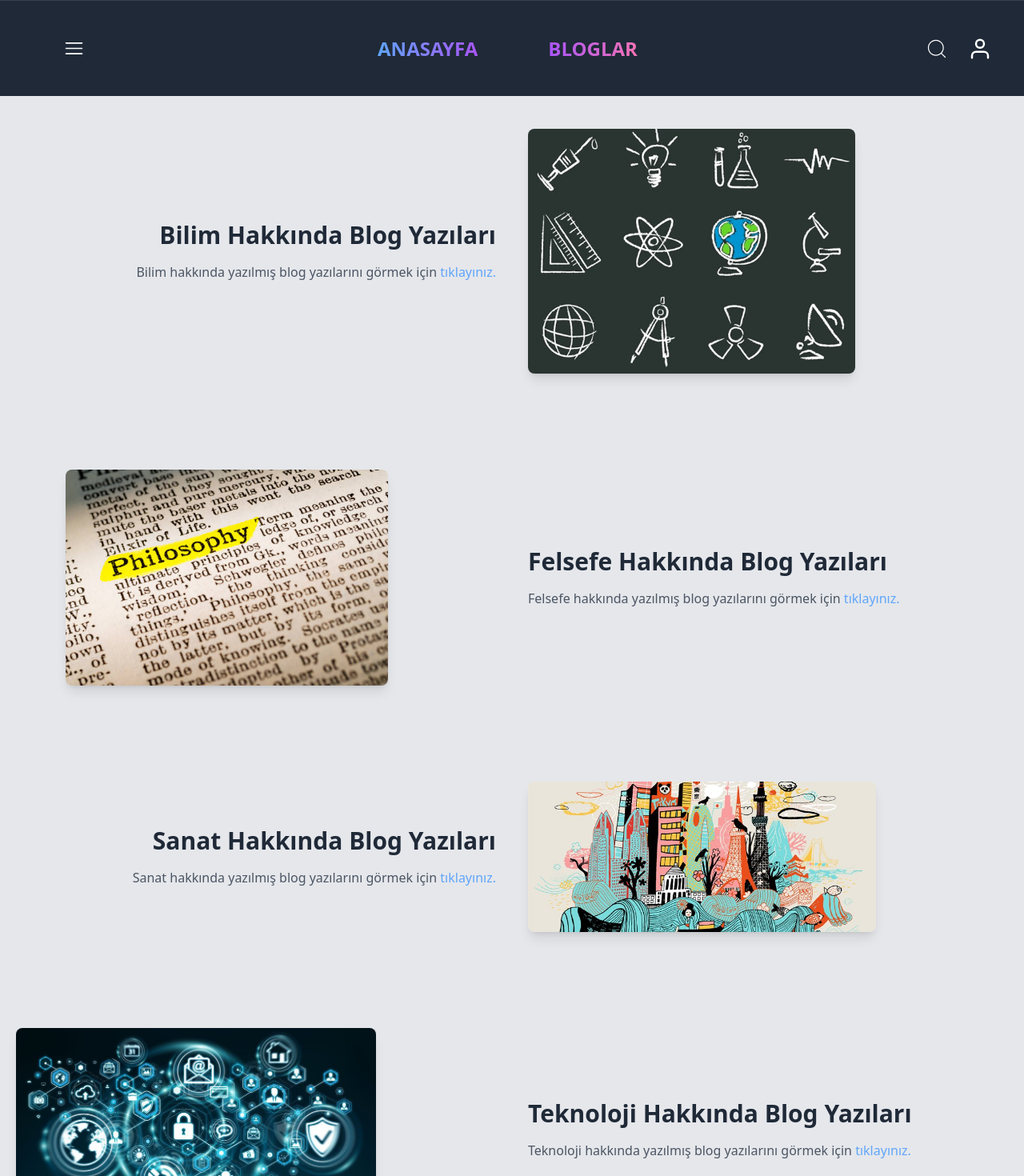
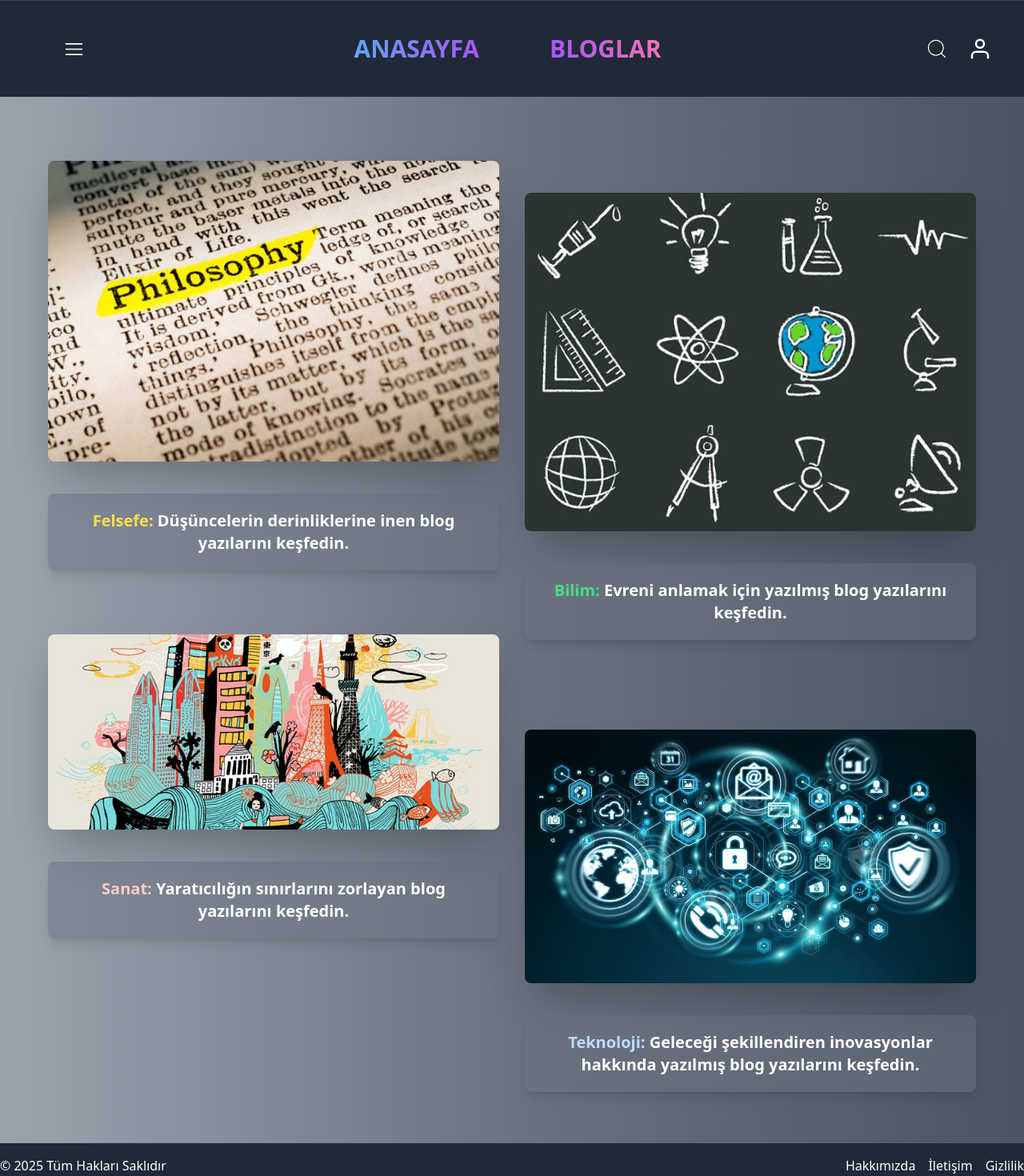
Before and after one commit to baratess/istcode, a Next.js app: page / in a window 1280 px wide. Shown: the part 120-1590 px from the top of the page at 80% size. Built offline with nearby package versions, Linux system fonts and the light colour scheme.

Commit message:
Anasayfa düzenlendi.

```diff
--- a/app/components/home/Main.tsx
+++ b/app/components/home/Main.tsx
@@ -3,105 +3,67 @@ import React from "react";
 
 const HomePage: React.FC = () => {
   return (
-    <div className="flex flex-col items-center justify-center min-h-screen bg-gray-200">
-      <div className="flex flex-col md:flex-row items-center mb-10 md:mb-20 mt-5">
-        <div className="order-2 md:order-1 md:w-1/2 text-center md:text-right p-5">
-          <h2 className="text-2xl md:text-3xl font-bold text-gray-800 mb-4">
-            Bilim Hakkında Blog Yazıları
-          </h2>
-          <p className="text-gray-600">
-            Bilim hakkında yazılmış blog yazılarını görmek için{" "}
-            <a href="#" className="text-blue-400">
-              tıklayınız.
-            </a>
-          </p>
-        </div>
-        <div className="order-1 md:order-2 md:w-1/2 flex justify-center p-5">
+    <div className="flex flex-col items-center justify-center min-h-screen bg-gradient-to-r from-gray-400 via-gray-500 to-gray-600 pt-20">
+      <div className="flex w-full px-5 gap-8 mb-16">
+        <div className="flex flex-col items-center w-1/2 ml-10">
           <a href="#">
             <Image
-              src="/Bilim.jpg"
-              alt="Fotoğraf 1"
-              className="rounded-lg shadow-lg w-full md:w-3/4 object-cover transform transition duration-300 hover:scale-105"
+              src="/felsefe.jpg"
+              alt="Felsefe"
+              className="rounded-lg shadow-2xl w-full object-cover transform transition duration-300 hover:scale-105"
               width={400}
               height={300}
             />
           </a>
-        </div>
-      </div>
+          <div className="text-white text-xl font-semibold text-center p-5 bg-gray-500 bg-opacity-50 rounded-lg shadow-lg mt-10">
+            <span className="text-yellow-300">Felsefe: </span>Düşüncelerin
+            derinliklerine inen blog yazılarını keşfedin.
+          </div>
 
-      <div className="flex flex-col md:flex-row items-center mb-10 md:mb-20">
-        <div className="order-1 md:order-1 md:w-1/2 flex justify-center p-5">
           <a href="#">
             <Image
-              src="/felsefe.jpg"
-              alt="Fotoğraf 2"
-              className="rounded-lg shadow-lg w-full md:w-3/4 object-cover transform transition duration-300 hover:scale-105"
+              src="/sanat.jpeg"
+              alt="Sanat"
+              className="rounded-lg shadow-2xl w-full object-cover transform transition duration-300 hover:scale-105 mt-20"
               width={400}
               height={300}
             />
           </a>
+          <div className="text-white text-xl font-semibold text-center p-5 bg-gray-500 bg-opacity-50 rounded-lg shadow-lg mt-10">
+            <span className="text-red-200">Sanat:</span> Yaratıcılığın
+            sınırlarını zorlayan blog yazılarını keşfedin.
+          </div>
         </div>
-        <div className="order-2 md:order-2 md:w-1/2 text-center md:text-left p-5">
-          <h2 className="text-2xl md:text-3xl font-bold text-gray-800 mb-4">
-            Felsefe Hakkında Blog Yazıları
-          </h2>
-          <p className="text-gray-600">
-            Felsefe hakkında yazılmış blog yazılarını görmek için{" "}
-            <a href="#" className="text-blue-400">
-              tıklayınız.
-            </a>
-          </p>
-        </div>
-      </div>
 
-      <div className="flex flex-col md:flex-row items-center mb-10 md:mb-20">
-        <div className="order-2 md:order-1 md:w-1/2 text-center md:text-right p-5">
-          <h2 className="text-2xl md:text-3xl font-bold text-gray-800 mb-4">
-            Sanat Hakkında Blog Yazıları
-          </h2>
-          <p className="text-gray-600">
-            Sanat hakkında yazılmış blog yazılarını görmek için{" "}
-            <a href="#" className="text-blue-400">
-              tıklayınız.
-            </a>
-          </p>
-        </div>
-        <div className="order-1 md:order-2 md:w-1/2 flex justify-center p-5">
+        <div className="flex flex-col items-center w-1/2 mr-10">
           <a href="#">
             <Image
-              src="/sanat.jpeg"
-              alt="Fotoğraf 3"
-              className="rounded-lg shadow-lg w-full md:w-3/4 object-cover transform transition duration-300 hover:scale-105"
+              src="/Bilim.jpg"
+              alt="Bilim"
+              className="rounded-lg shadow-2xl w-full object-cover transform transition duration-300 hover:scale-105 mt-10"
               width={400}
               height={300}
             />
           </a>
-        </div>
-      </div>
+          <div className="text-white text-xl font-semibold text-center p-5 bg-gray-500 bg-opacity-50 rounded-lg shadow-lg mt-10">
+            <span className="text-green-400">Bilim:</span> Evreni anlamak için
+            yazılmış blog yazılarını keşfedin.
+          </div>
 
-      <div className="flex flex-col md:flex-row items-center mb-10">
-        <div className="order-1 md:order-1 md:w-1/2 flex justify-center p-5">
           <a href="#">
-            {" "}
             <Image
               src="/teknoloji.jpg"
-              alt="Fotoğraf 4"
-              className="rounded-lg shadow-lg w-full md:w-3/4 object-cover transform transition duration-300 hover:scale-105"
+              alt="Teknoloji"
+              className="rounded-lg shadow-2xl w-full object-cover transform transition duration-300 hover:scale-105 mt-28"
               width={400}
               height={300}
             />
           </a>
-        </div>
-        <div className="order-2 md:order-2 md:w-1/2 text-center md:text-left p-5">
-          <h2 className="text-2xl md:text-3xl font-bold text-gray-800 mb-4">
-            Teknoloji Hakkında Blog Yazıları
-          </h2>
-          <p className="text-gray-600">
-            Teknoloji hakkında yazılmış blog yazılarını görmek için{" "}
-            <a href="#" className="text-blue-400">
-              tıklayınız.
-            </a>
-          </p>
+          <div className="text-white text-xl font-semibold text-center p-5 bg-gray-500 bg-opacity-50 rounded-lg shadow-lg mt-10">
+            <span className="text-blue-200">Teknoloji:</span> Geleceği
+            şekillendiren inovasyonlar hakkında yazılmış blog yazılarını
+            keşfedin.
+          </div>
         </div>
       </div>
     </div>
--- a/app/components/navbar/Blogs.tsx
+++ b/app/components/navbar/Blogs.tsx
@@ -3,7 +3,7 @@ import Link from "next/link";
 const Blogs = () => {
   return (
     <div className="flex px-14 cursor-pointer ">
-      <h1 className="text-2xl font-bold text-transparent bg-clip-text bg-gradient-to-r from-purple-500 to-pink-400">
+      <h1 className="text-3xl font-bold text-transparent bg-clip-text bg-gradient-to-r from-purple-500 to-pink-400">
         <Link href={"/blogs"}>BLOGLAR</Link>
       </h1>
     </div>
--- a/app/components/navbar/Home.tsx
+++ b/app/components/navbar/Home.tsx
@@ -5,7 +5,7 @@ import Link from "next/link";
 const Home = () => {
   return (
     <div className="flex px-6 cursor-pointer">
-      <h1 className="text-2xl font-bold text-transparent bg-clip-text bg-gradient-to-r from-blue-400 to-purple-500">
+      <h1 className="text-3xl font-bold text-transparent bg-clip-text bg-gradient-to-r from-blue-400 to-purple-500">
         <Link href={"/"}>ANASAYFA</Link>
       </h1>
     </div>
--- a/app/components/navbar/Menü.tsx
+++ b/app/components/navbar/Menü.tsx
@@ -31,24 +31,22 @@ const Menü = () => {
       {isOpen && (
         <div
           ref={menuRef}
-          className={`absolute top-10 left-0 bg-gray-800 border border-gray-300 shadow-md p-8 rounded-lg min-w-[200px] min-h-[150px] w-[300px] h-[400px] transition-all duration-300 ease-in-out ${
-            isOpen
-              ? "opacity-100 visible scale-100"
-              : "opacity-0 invisible scale-95"
-          }`}
+          className={
+            "absolute top-10 left-0 bg-gray-800 border border-gray-500 shadow-md p-8 rounded-lg min-w-[200px] min-h-[150px] w-[300px] h-[400px] transition-all duration-300 ease-in-out "
+          }
         >
           <ul>
-            <li className="py-4 pl-2 flex items-center hover:bg-slate-600 rounded-lg text-white">
-              <span className="mr-2">•</span> Sanat
+            <li className="py-4 pl-6 flex items-center hover:bg-slate-600 rounded-lg text-white">
+              Sanat
             </li>
-            <li className="py-4 pl-2 flex items-center hover:bg-slate-600 rounded-lg text-white">
-              <span className="mr-2">•</span> Bilim
+            <li className="py-4 pl-6  flex items-center hover:bg-slate-600 rounded-lg text-white">
+              Bilim
             </li>
-            <li className="py-4 pl-2 flex items-center hover:bg-slate-600 rounded-lg text-white">
-              <span className="mr-2">•</span> Teknoloji
+            <li className="py-4 pl-6 flex items-center hover:bg-slate-600 rounded-lg text-white">
+              Teknoloji
             </li>
-            <li className="py-4 pl-2 flex items-center hover:bg-slate-600 rounded-lg text-white">
-              <span className="mr-2">•</span> Felsefe
+            <li className="py-4 pl-6 flex items-center hover:bg-slate-600 rounded-lg text-white">
+              Felsefe
             </li>
           </ul>
         </div>
--- a/app/components/navbar/Navbar1.tsx
+++ b/app/components/navbar/Navbar1.tsx
@@ -6,7 +6,7 @@ import User from "./User";
 
 const Navbar1 = () => {
   return (
-    <div className="flex items-center h-[120px] px-3 text-black text-2xl border-b shadow-lg md:px-10 bg-gray-800">
+    <div className="flex items-center h-[120px] px-3 text-black text-2xl shadow-2xl md:px-10 bg-gray-800">
       <div className="right-side flex items-center gap-3 text-white">
         <Menü />
       </div>
--- a/app/page.tsx
+++ b/app/page.tsx
@@ -1,7 +1,6 @@
 // import Category from "./components/home/Category";
 // import Products from "./components/home/Products";
 import Main from "./components/home/Main";
-import Blogs from "./components/navbar/Blogs";
 
 export default function Home() {
   return (
@@ -9,7 +8,6 @@ export default function Home() {
       {/* <Category />
       <Products /> */}
       <Main />
-      <Blogs />
     </div>
   );
 }
```
